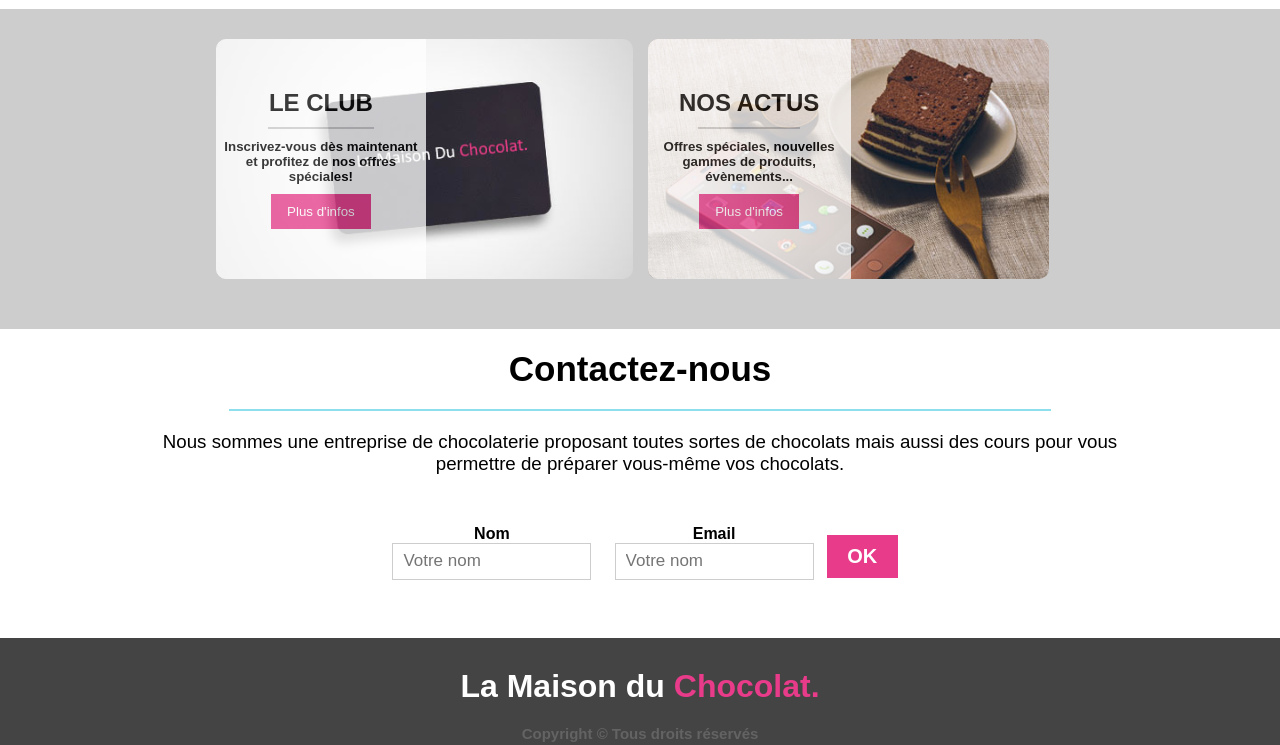
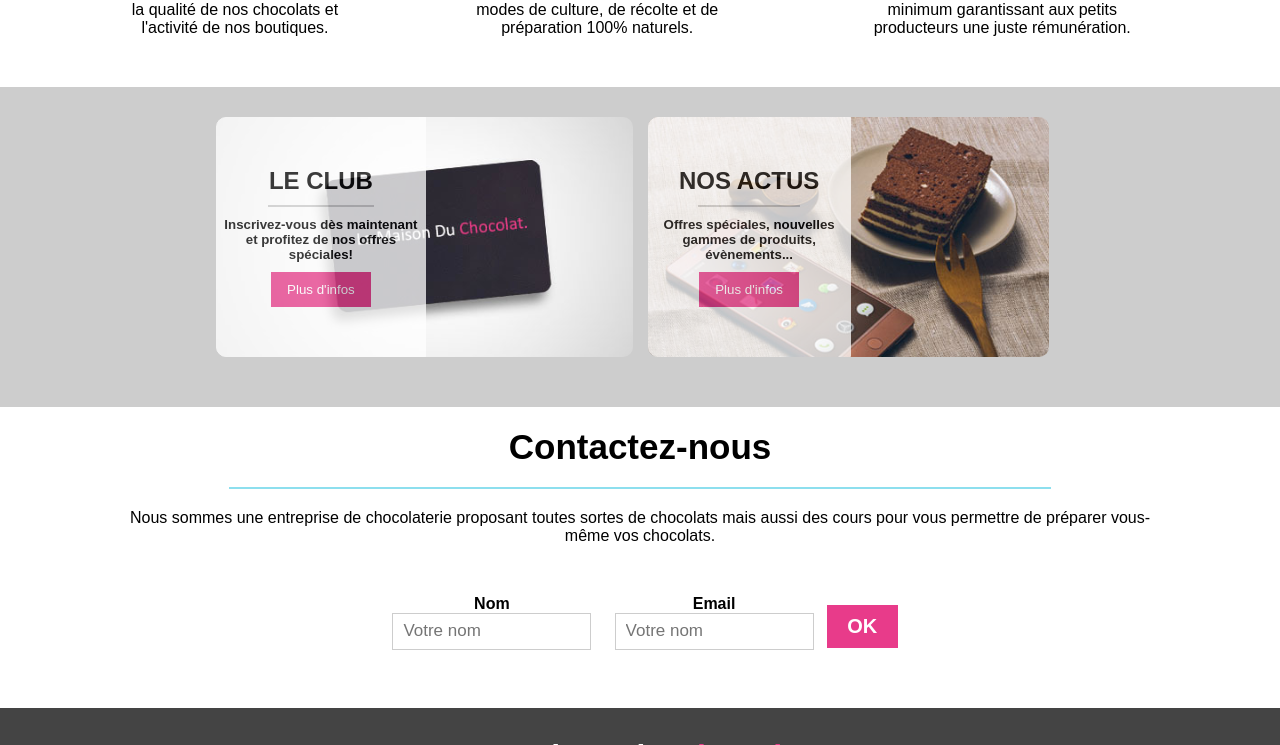
Before and after one commit to mpcgt/school-chocolate-house, a plain HTML site: page index.html in a window 1280 px wide. Shown: the part 529-1274 px from the top of the page. Drawn offline with Linux system fonts and the light colour scheme; files whose address does not match are found by name.

Commit message:
Small CSS modification and addition of README.md

```diff
--- a/index.html
+++ b/index.html
@@ -113,11 +113,11 @@
       <section class="contact">
         <h1>Contactez-nous</h1>
         <hr />
-        <h3>
+        <p>
           Nous sommes une entreprise de chocolaterie proposant toutes sortes de
           chocolats mais aussi des cours pour vous permettre de préparer
           vous-même vos chocolats.
-        </h3>
+        </p>
         <div class="form">
           <div class="contact__form-group">
             <label> Nom </label>
--- a/styles.css
+++ b/styles.css
@@ -272,27 +272,32 @@ footer {
 
 /* Responsive */
 @media screen and (min-width: 600px) {
+  /* Modification de la taille du bouton dans le hero */
   .button-hero {
     width: 10%;
   }
 
+  /*  ALigner les icônes et le texte */
   .introduction {
     flex-direction: row;
     width: 90%;
   }
 
+  /* Centrer le texte et l'icône */
   .introduction__item {
     display: flex;
     flex-direction: column;
     align-items: center;
   }
 
-  .text-qualite,
-  .text-ecologie,
-  .text-equitable {
-    margin-bottom: 10px;
+  /* Espacer en haut et en bas le texte */
+  .introduction__description {
+    margin-top: 30px;
+    margin-bottom: 30px;
+    width: 70%;
   }
 
+  /*  Mettre les 2 cards côte à côte */
   .cards {
     flex-direction: row;
   }
@@ -304,6 +309,7 @@ footer {
     margin-right: 15px;
   }
 
+  /*  Mettre les 2 inputs côte à côte avec un espacement en haut et en bas */
   .form {
     display: flex;
     flex-direction: row;
```
Also changed, not shown: img/github/mobile-capture.png (added), 1 other file.
